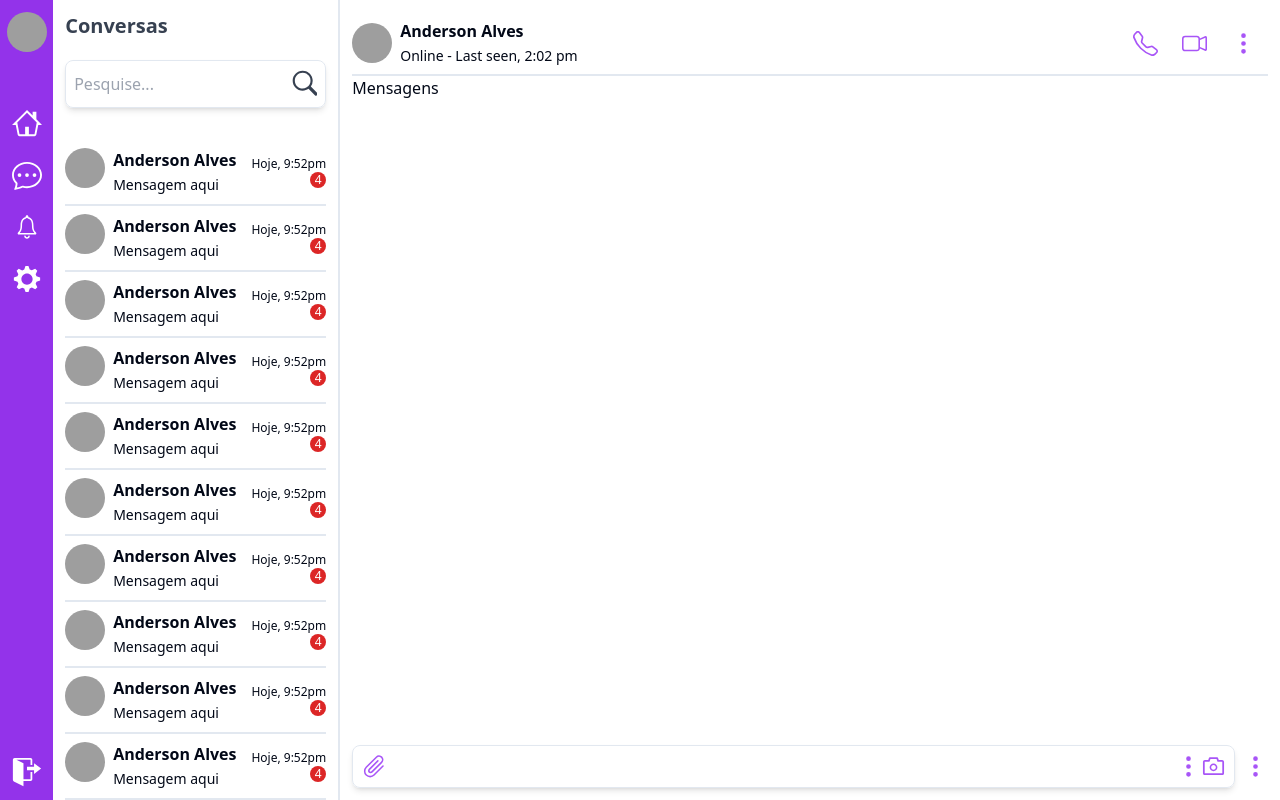
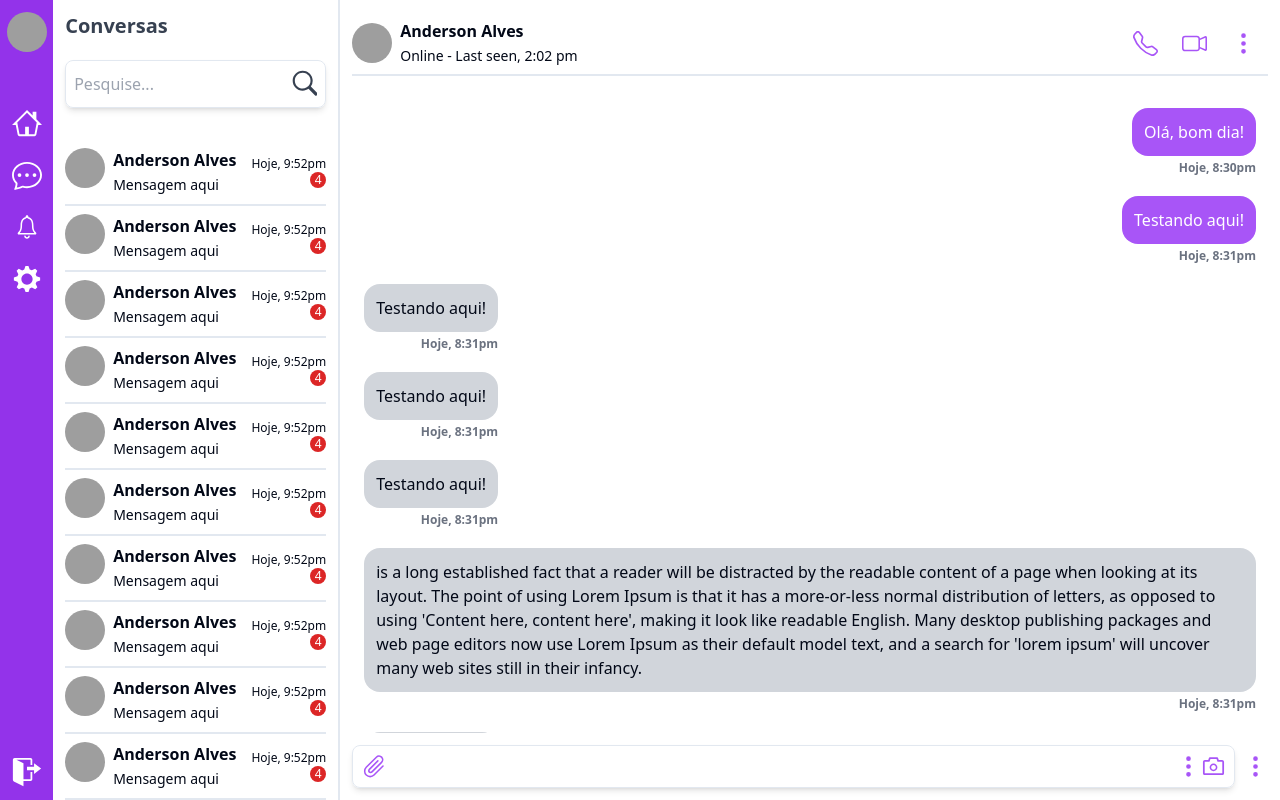
Before and after one commit to anderson-alves427/web-chat, a React (Vite) app: page / in a window 1280 px wide. Built offline with nearby package versions, Linux system fonts and the light colour scheme; grey boxes are pictures that could not be loaded.

Commit message:
feat: body messages

```diff
--- a/src/modules/Home/components/Mensagem/index.tsx
+++ b/src/modules/Home/components/Mensagem/index.tsx
@@ -3,6 +3,7 @@ import { BsTelephone, BsThreeDotsVertical, BsCameraVideo } from "react-icons/bs"
 import { Tooltip, TooltipContent, TooltipProvider, TooltipTrigger } from "../../../../shared/components/ui/tooltip";
 import { GoPaperclip } from "react-icons/go";
 import { AiOutlineCamera } from "react-icons/ai";
+import { mensagens } from "../../mocks/mensagens";
 
 export const Mensagem = () => {
 	return (
@@ -53,8 +54,22 @@ export const Mensagem = () => {
 					</ul>
 				</div>
 			</div>
-      <div className="h-[calc(100%_-_4rem)] flex flex-col justify-between">
-				<div className="h-full">Mensagens</div>
+      <div className="h-[calc(100%_-_4rem)] flex flex-col justify-bet
+			ween">
+				<div className="h-full overflow-y-auto my-3">
+					{mensagens.map(item => (
+						<div className={`flex w-full mt-5 ${item.id_usuario === 1 ? 'justify-end' : 'justify-start'}`} key={item.id}>
+							<div className={`flex flex-col space-y-1 justify-end mx-3 max-w-4xl`}>
+								<div className={`p-3 rounded-2xl ${item.id_usuario === 1 ? 'bg-purple-500' : 'bg-gray-300'}`}>
+									<p  className={`${item.id_usuario === 1 ? 'text-white' : ''}`}>
+										{item.mensagem}
+									</p>
+								</div>
+								<span className="text-end text-xs text-gray-500 font-semibold">{item.data}</span>
+							</div>
+						</div>
+					))}
+				</div>
 				<div className="w-full flex justify-between">
 					<div className="flex w-full shadow-md rounded-lg border p-2">
 						<TooltipProvider>
--- /dev/null
+++ b/src/modules/Home/mocks/mensagens.tsx
@@ -0,0 +1,65 @@
+export const mensagens = [
+	{
+		id: 1,
+		id_usuario: 1,
+		nome_usuario: 'Anderson',
+		mensagem: "Olá, bom dia!",
+		data: "Hoje, 8:30pm"
+	},
+	{
+		id: 2,
+		id_usuario: 1,
+		nome_usuario: 'Anderson',
+		mensagem: "Testando aqui!",
+		data: "Hoje, 8:31pm"
+	},
+	{
+		id: 3,
+		id_usuario: 2,
+		nome_usuario: 'Nivea',
+		mensagem: "Testando aqui!",
+		data: "Hoje, 8:31pm"
+	},
+	{
+		id: 4,
+		id_usuario: 2,
+		nome_usuario: 'Nivea',
+		mensagem: "Testando aqui!",
+		data: "Hoje, 8:31pm"
+	},
+	{
+		id: 5,
+		id_usuario: 2,
+		nome_usuario: 'Nivea',
+		mensagem: "Testando aqui!",
+		data: "Hoje, 8:31pm"
+	},
+	{
+		id: 6,
+		id_usuario: 2,
+		nome_usuario: 'Nivea',
+		mensagem: " is a long established fact that a reader will be distracted by the readable content of a page when looking at its layout. The point of using Lorem Ipsum is that it has a more-or-less normal distribution of letters, as opposed to using 'Content here, content here', making it look like readable English. Many desktop publishing packages and web page editors now use Lorem Ipsum as their default model text, and a search for 'lorem ipsum' will uncover many web sites still in their infancy. ",
+		data: "Hoje, 8:31pm"
+	},
+	{
+		id: 7,
+		id_usuario: 2,
+		nome_usuario: 'Nivea',
+		mensagem: "Testando aqui!",
+		data: "Hoje, 8:31pm"
+	},
+	{
+		id: 8,
+		id_usuario: 1,
+		nome_usuario: 'Anderson',
+		mensagem: "Testando aqui!",
+		data: "Hoje, 8:31pm"
+	},
+	{
+		id: 9,
+		id_usuario: 1,
+		nome_usuario: 'Anderson',
+		mensagem: "There are many variations of passages of Lorem Ipsum available, but the majority have suffered alteration in some form, by injected humour, or randomised words which don't look even slightly believable. If you are going to use a passage of Lorem Ipsum, you need to be sure there isn't anything embarrassing hidden in the middle of text. All the Lorem Ipsum generators on the Internet tend to repeat predefined chunks as necessary, making this the first true generator on the Internet. It uses a dictionary of over 200 Latin words, combined with a handful of model sentence structures, to generate Lorem Ipsum which looks reasonable. The generated Lorem Ipsum is therefore always free from repetition, injected humour, or non-characteristic words etc.",
+		data: "Hoje, 8:31pm"
+	},
+]
```
